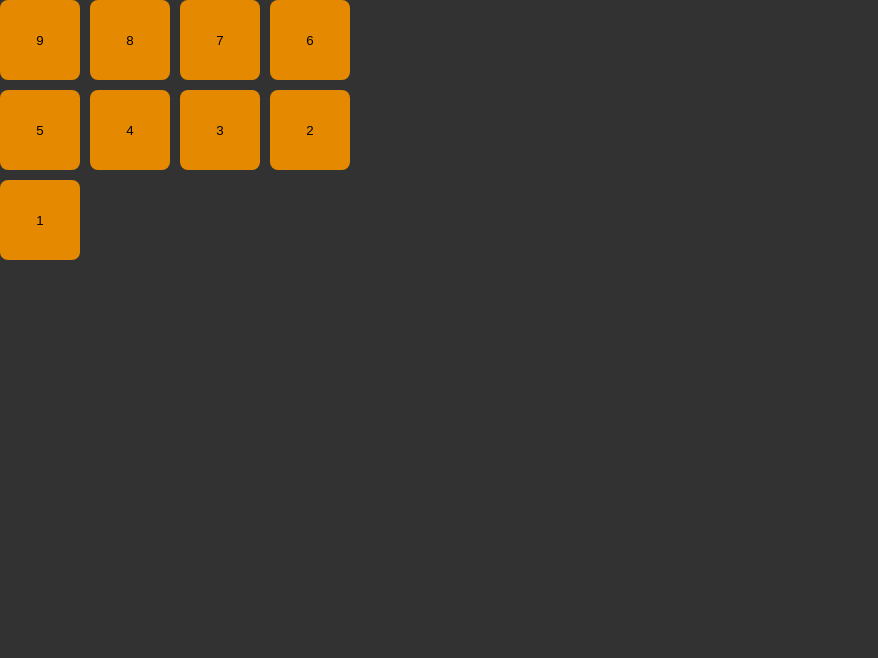
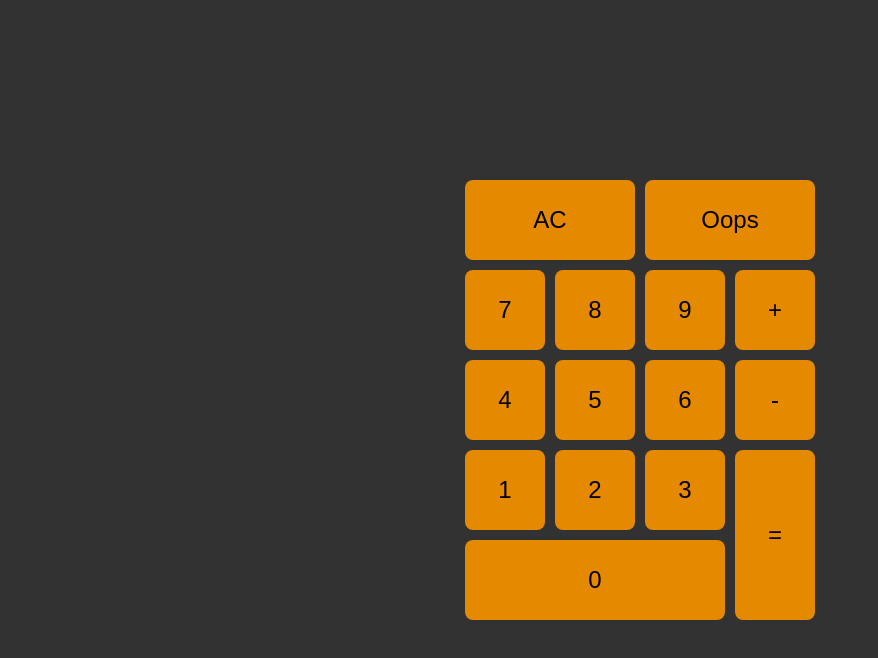
Before and after one commit to ReaganADavenport/Typescript_Calculator, a React (Create React App) app: page / in a window 1280 px wide. Shown: the top 658 px of the page, without its empty margins (0-878 px from the left). Built offline with nearby package versions, Linux system fonts and the light colour scheme.

Commit message:
added the 0, +, -, = buttons, and futzed with css grid, and moved the background to app

```diff
--- a/src/App.tsx
+++ b/src/App.tsx
@@ -5,7 +5,10 @@ import styled from 'styled-components';
 import Calculator from './components/Calculator';
 
 const Container = styled.div`
+  align-items: center;
+  background: #323232;
   display: flex;
+  justify-content: center;
   min-height: 100vh;
   width: 100vw;
 `;
--- a/src/components/Button.tsx
+++ b/src/components/Button.tsx
@@ -3,17 +3,35 @@ import styled from "styled-components";
 
 type Props = {
     label: string;
+    position?: [x: number, y:number];
+    height?: number;
+    width?: number;
 }
 
 const StyledButton = styled.button`
     background: #E48900;
     border: none;
     border-radius: 8px;
+    font-size: 24px;
 `;
 
-const Button: React.FC<Props> = ({label}) => {
+const Button: React.FC<Props> = ({ label, position, height, width }) => {
+    const styles:React.CSSProperties = {};
+    if(position) {
+       styles.gridColumnStart = position[0] + 1;
+       styles.gridRowStart = position[1] + 1;
+    }
+
+    if(width){
+        styles.gridColumnEnd = `span ${width}` ;
+    }
+
+    if(height){
+        styles.gridRowEnd = `span ${height}`;
+    }
+
     return(
-        <StyledButton>{label}</StyledButton>
+        <StyledButton style={styles}>{label}</StyledButton>
     )
 }
 
--- a/src/components/Calculator.tsx
+++ b/src/components/Calculator.tsx
@@ -3,8 +3,7 @@ import styled from "styled-components";
 import Button from "./Button";
 
 const Container = styled.div `
-    background: #323232;
-    flex: 1;
+
 `;
 
 const Grid = styled.div`
@@ -18,15 +17,21 @@ const Calculator: React.FC<{}> = () => {
     return(
         <Container>
             <Grid>
-                <Button label="9"></Button>
-                <Button label="8"></Button>
-                <Button label="7"></Button>
-                <Button label="6"></Button>
-                <Button label="5"></Button>
-                <Button label="4"></Button>
-                <Button label="3"></Button>
-                <Button label="2"></Button>
-                <Button label="1"></Button>
+                <Button label="AC" position={[0,0]} width={2}></Button>
+                <Button label="Oops" position={[2,0]} width={2}></Button>
+                <Button label="+" position={[3,1]}></Button>
+                <Button label="-" position={[3,2]}></Button>
+                <Button label="=" position={[3,3]} height={2}></Button>
+                <Button label="9" position={[2,1]}></Button>
+                <Button label="8" position={[1,1]}></Button>
+                <Button label="7" position={[0,1]}></Button>
+                <Button label="6" position={[2,2]}></Button>
+                <Button label="5" position={[1,2]}></Button>
+                <Button label="4" position={[0,2]}></Button>
+                <Button label="3" position={[2,3]}></Button>
+                <Button label="2" position={[1,3]}></Button>
+                <Button label="1" position={[0,3]}></Button>
+                <Button label="0" position={[0,4]} width={3}></Button>
             </Grid>
         </Container>
     )
```
